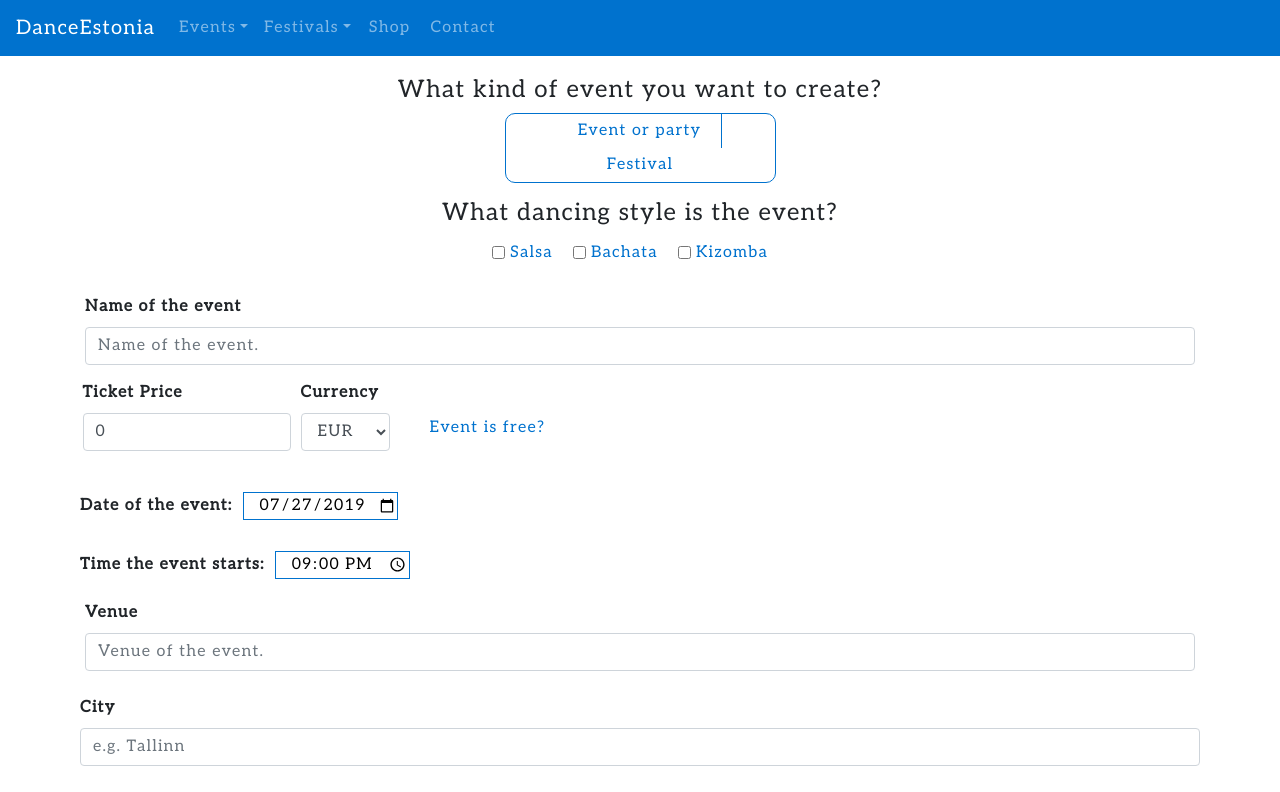
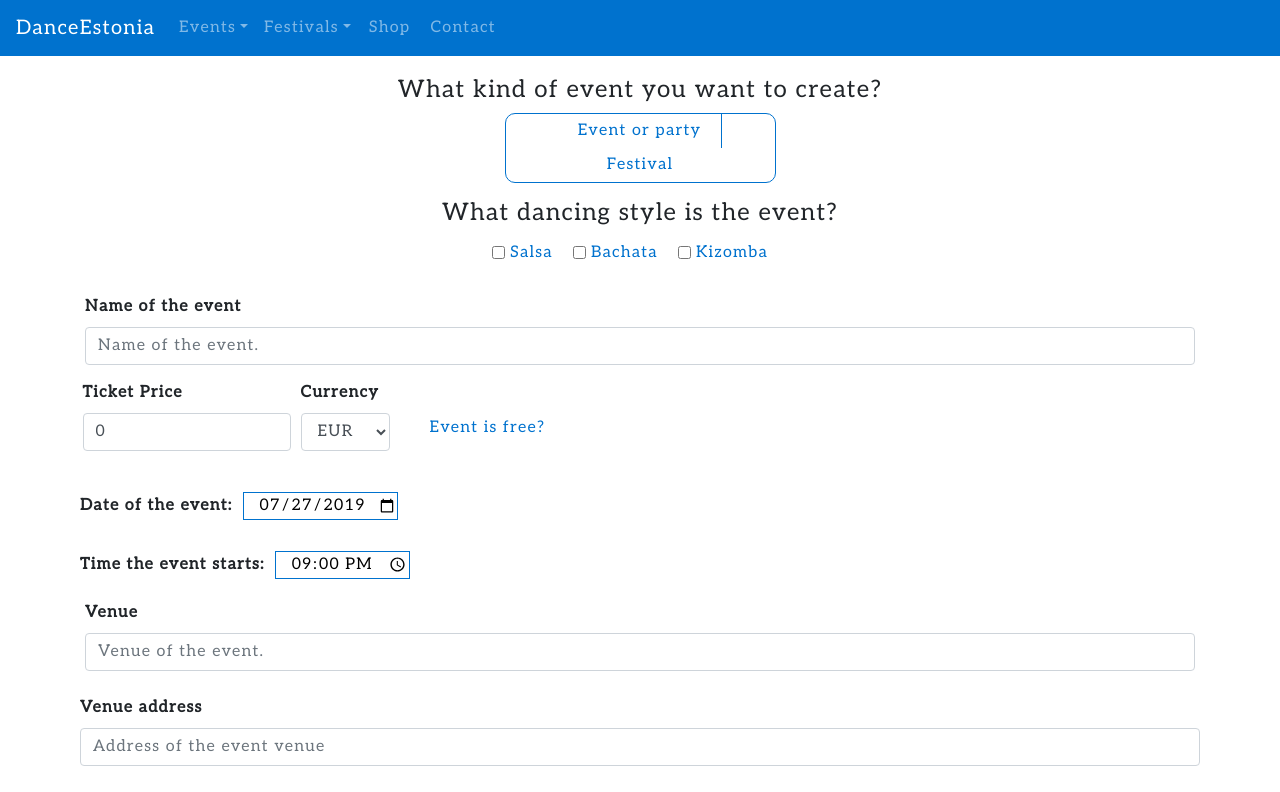
Before and after one commit to rrorrolfo/danceEstoniaClient, a React (Create React App) app in the folder client/: page /admin/createEvent in a window 1280 px wide. Shown: the top 792 px of the page. Built offline with nearby package versions, Linux system fonts and the light colour scheme; no server answers.

Commit message:
Added venue address field

```diff
--- a/client/src/components/createForm/index.jsx
+++ b/client/src/components/createForm/index.jsx
@@ -22,6 +22,7 @@ const CreateEvent = () => {
   const [todayDate, updateDate] = useState('');
   const [startingTime, updateStartingTime] = useState('21:00');
   const [venueOfEvent, updateVenue] = useState('');
+  const [venueAddress, updateVenueAddress] = useState('');
   const [city, updateCity] = useState('');
   const [country, updateCountry] = useState('Estonia');
   const [fbEvent, updateFBEvent] = useState('');
@@ -229,6 +230,20 @@ const CreateEvent = () => {
         </Form.Row>
 
         <Form.Row className="margin-on-top">
+          <Form.Group controlId="venue-address">
+            <Form.Label className="bold">Venue address</Form.Label>
+            <Form.Control
+              placeholder={`Address of the ${eventType.slice(
+                0,
+                eventType.length - 1
+              )} venue`}
+              value={venueAddress}
+              onChange={event => updateVenueAddress(event.target.value)}
+            />
+          </Form.Group>
+        </Form.Row>
+
+        <Form.Row className="margin-on-top">
           <Form.Group controlId="city">
             <Form.Label className="bold">City</Form.Label>
             <Form.Control
```
Also changed, not shown: client/src/components/createForm/createForm.css (+0 -13 lines).
